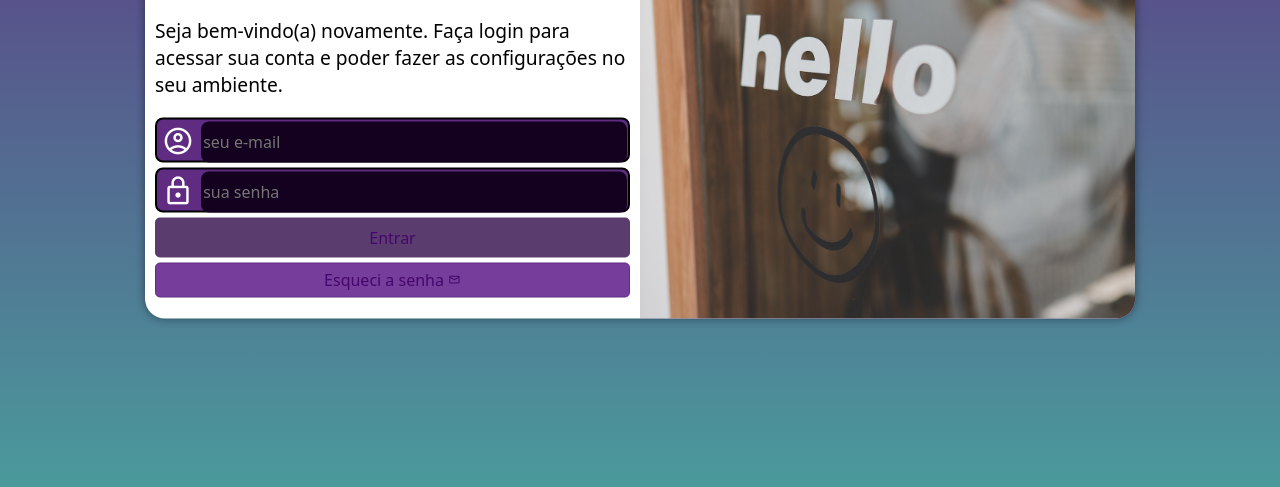
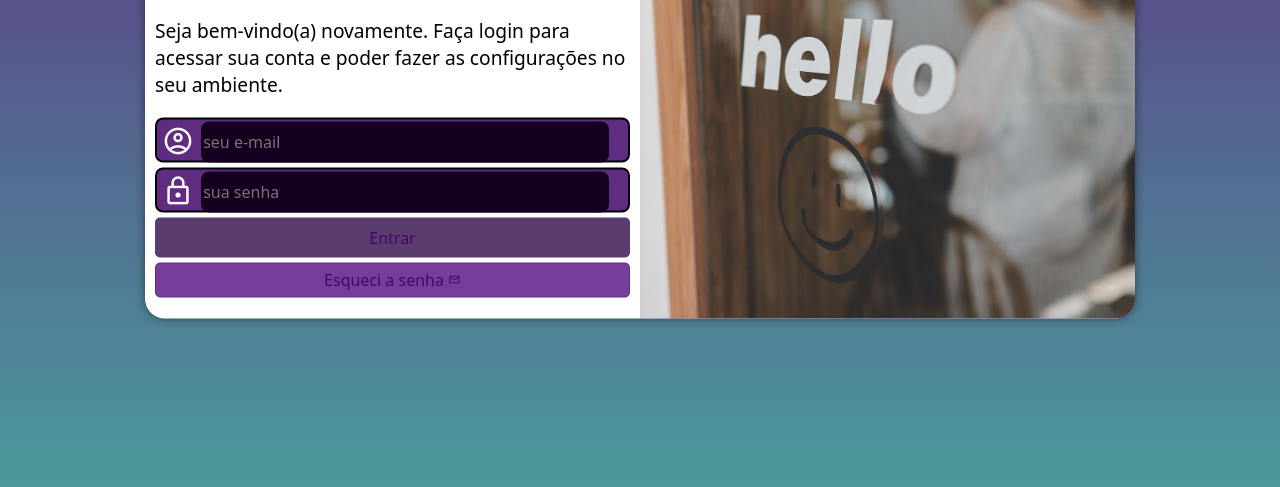
Before and after one commit to FelipeKorhonen/projeto-login, a plain HTML site: page index.html in a window 1280 px wide. Shown: the part 269-756 px from the top of the page. Drawn offline with nearby package versions, Linux system fonts and the light colour scheme.

Commit message:
Update style.css

```diff
--- a/estilos/style.css
+++ b/estilos/style.css
@@ -70,7 +70,6 @@ div.campo > label {
 
 div.campo > i {
     color: white;
-
     font-size: 2em;
     width: 40px;
     padding: 5px;
@@ -79,7 +78,7 @@ div.campo > i {
 div.campo input {
     background-color: #140120;
     font-size: 1em;
-    width: calc(100% - 45px);
+    width: calc(95% - 40px);
     height: 100%;
     border: 0px;
     border-radius: 8px;
```
